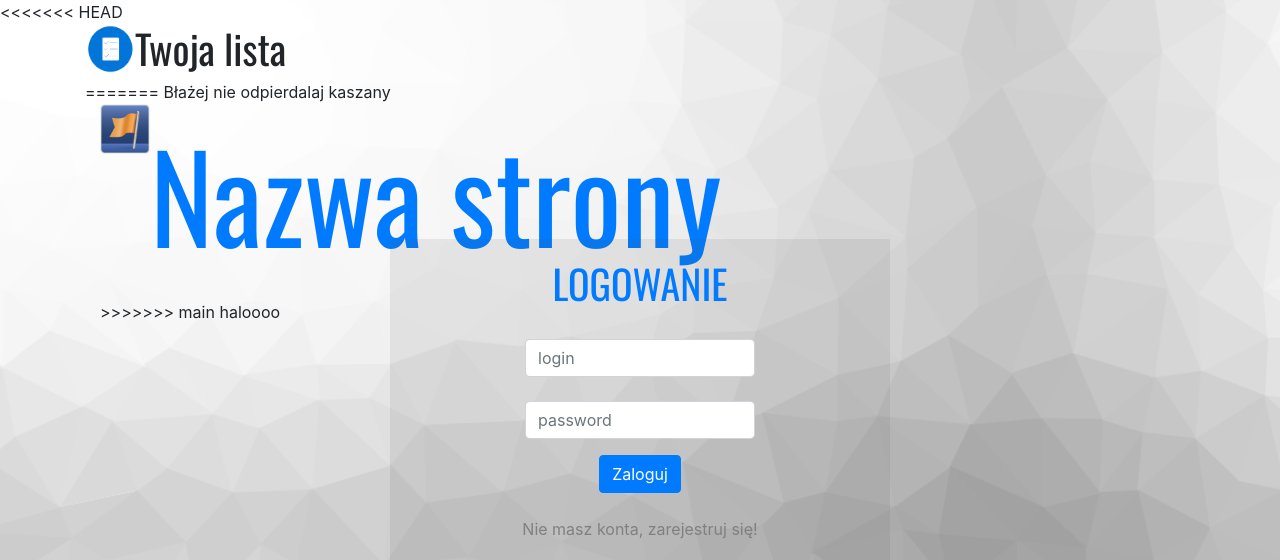
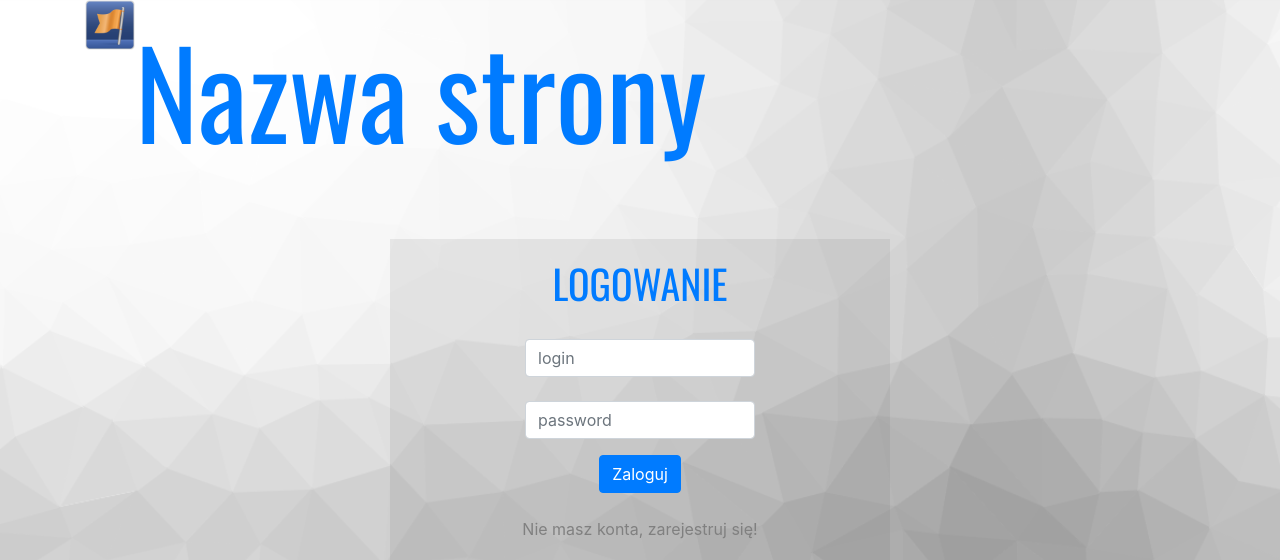
Before and after one commit to JakubC0401/projektG-owaniaHTML, a PHP site: page / in a window 1280 px wide. Shown: the top 560 px of the page. Run offline with PHP 8.4, Linux system fonts and the light colour scheme.

Commit message:
Revert "jazda"
This reverts commit 01af69830c8703564dc57144c0dd4b0ff28dff98.

```diff
--- a/index.html
+++ b/index.html
@@ -10,32 +10,15 @@
     <link rel="stylesheet" href="style.css">
     <link rel="stylesheet" href="https://stackpath.bootstrapcdn.com/bootstrap/4.3.1/css/bootstrap.min.css" integrity="sha384-ggOyR0iXCbMQv3Xipma34MD+dH/1fQ784/j6cY/iJTQUOhcWr7x9JvoRxT2MZw1T" crossorigin="anonymous">
   </head>
-<<<<<<< HEAD
-
   <body class="backgroundColor">
 
-    <script src="https://code.jquery.com/jquery-3.3.1.slim.min.js" integrity="sha384-q8i/X+965DzO0rT7abK41JStQIAqVgRVzpbzo5smXKp4YfRvH+8abtTE1Pi6jizo" crossorigin="anonymous"></script>
-    <script src="https://cdnjs.cloudflare.com/ajax/libs/popper.js/1.14.7/umd/popper.min.js" integrity="sha384-UO2eT0CpHqdSJQ6hJty5KVphtPhzWj9WO1clHTMGa3JDZwrnQq4sF86dIHNDz0W1" crossorigin="anonymous"></script>
-    <script src="https://stackpath.bootstrapcdn.com/bootstrap/4.3.1/js/bootstrap.min.js" integrity="sha384-JjSmVgyd0p3pXB1rRibZUAYoIIy6OrQ6VrjIEaFf/nJGzIxFDsf4x0xIM+B07jRM" crossorigin="anonymous"></script>
 
-
-    <div class="container">
-      <header class="siteLogo">
-        <img src="Pagelogo.png" width="50px" height="50px" >
-        <h1>Twoja lista</h1>
-      </header>
-
-=======
-  <body class="backgroundColor">
-   Błażej nie odpierdalaj kaszany
     <div class="container">
       <div class="siteLogo">
         <img src="logo.png" width="50px" height="50px" >
         <p class="PageLogo text-primary">Nazwa strony</p>
       </div>
->>>>>>> main
-haloooo
-<div class="logging">
+      <div class="logging">
         <form>
           <h1  class="font-weight-normal text-primary">LOGOWANIE</h1>
           <br>
@@ -49,9 +32,16 @@ haloooo
           <a class="regLink" href=>Nie masz konta, zarejestruj się!</a>
         </form>
       </div>
+
+
+
+
+
     </div>
 
 
-
+    <script src="https://code.jquery.com/jquery-3.3.1.slim.min.js" integrity="sha384-q8i/X+965DzO0rT7abK41JStQIAqVgRVzpbzo5smXKp4YfRvH+8abtTE1Pi6jizo" crossorigin="anonymous"></script>
+    <script src="https://cdnjs.cloudflare.com/ajax/libs/popper.js/1.14.7/umd/popper.min.js" integrity="sha384-UO2eT0CpHqdSJQ6hJty5KVphtPhzWj9WO1clHTMGa3JDZwrnQq4sF86dIHNDz0W1" crossorigin="anonymous"></script>
+    <script src="https://stackpath.bootstrapcdn.com/bootstrap/4.3.1/js/bootstrap.min.js" integrity="sha384-JjSmVgyd0p3pXB1rRibZUAYoIIy6OrQ6VrjIEaFf/nJGzIxFDsf4x0xIM+B07jRM" crossorigin="anonymous"></script>
   </body>
 </html>
--- a/style.css
+++ b/style.css
@@ -44,7 +44,7 @@ h1
     width:500px;
     margin: 0 auto;
     background:rgba(78, 78, 78, 0.1);
-    border: 0.5px solid color : gray ;
+    border: 0.5px solid color: gray ;
     padding: 20px;
     vertical-align:center;
     position:center;
```
